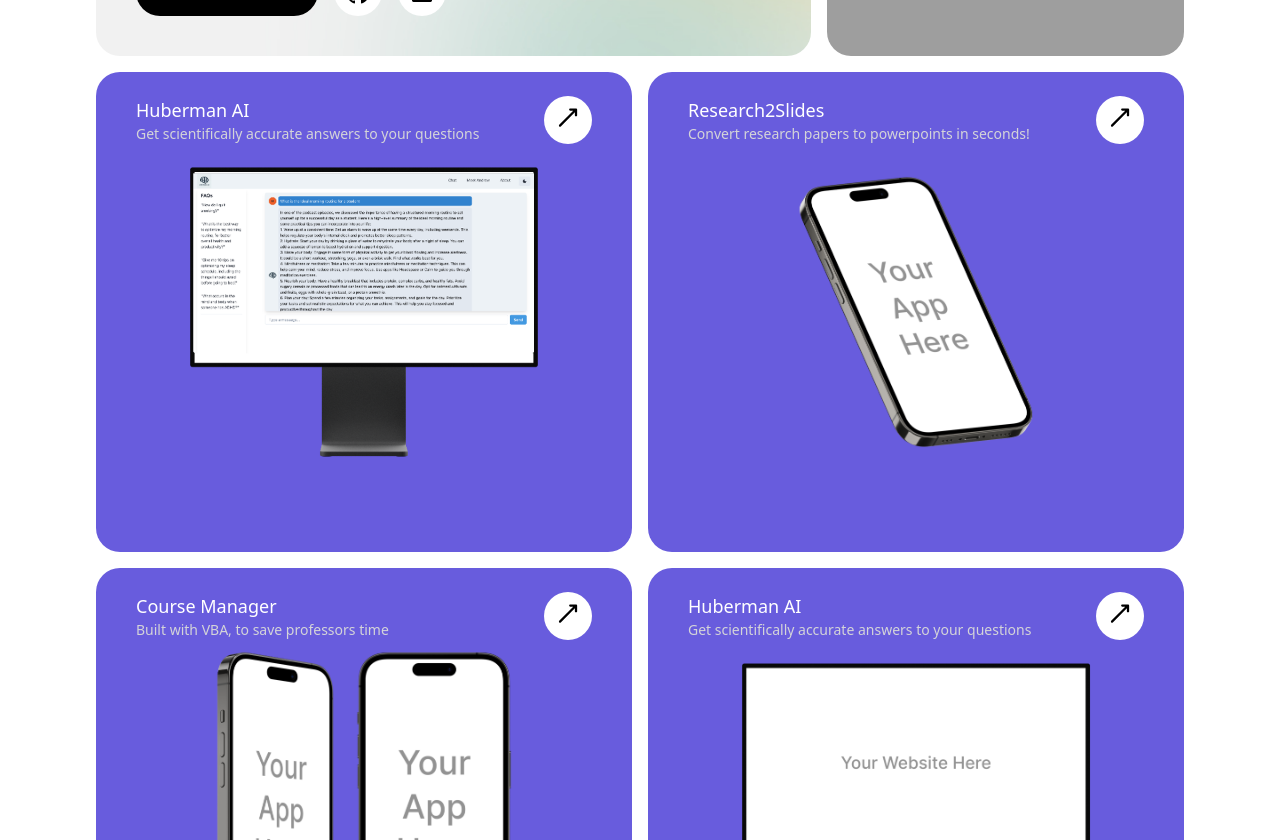
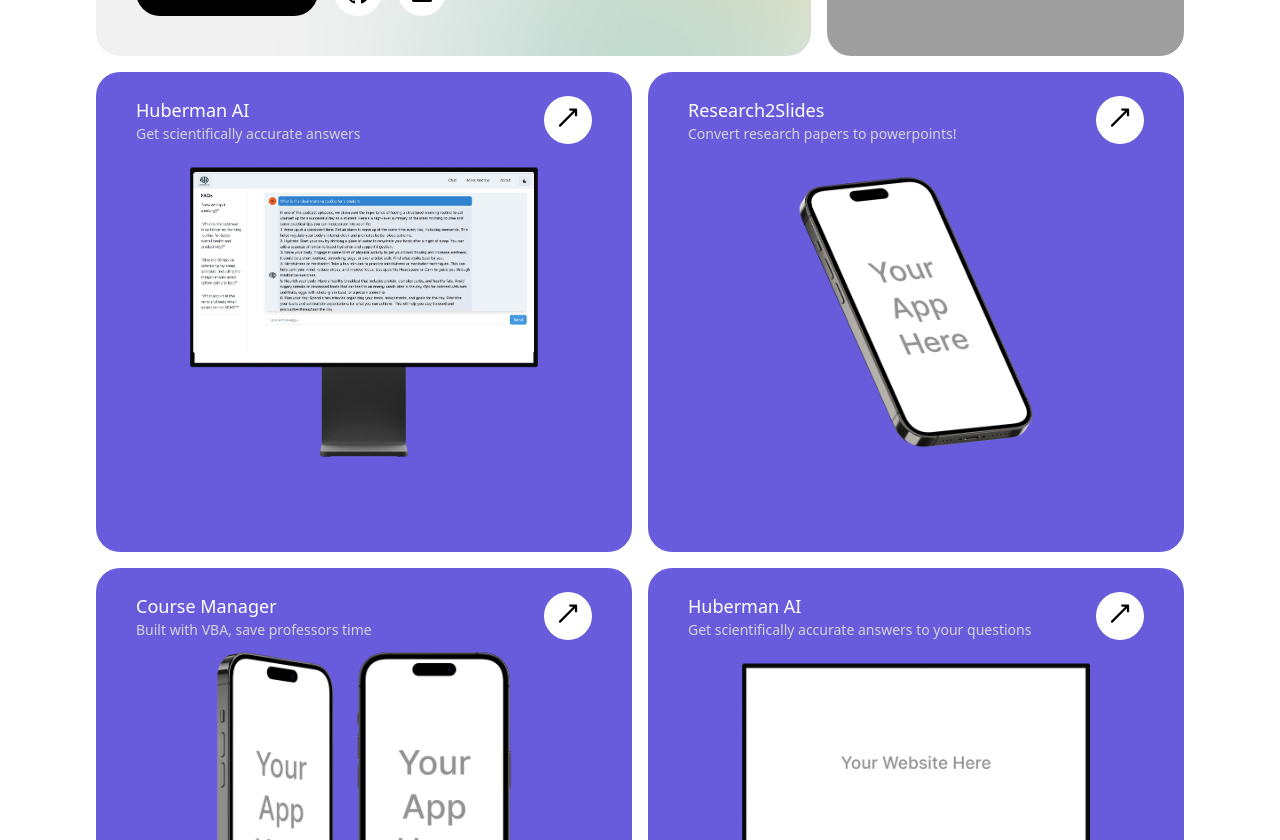
Before and after one commit to ayanalikhan4/Personal-Website, a Next.js app: page / in a window 1280 px wide. Shown: the part 480-1320 px from the top of the page. Built offline with nearby package versions, Linux system fonts and the light colour scheme; grey boxes are pictures that could not be loaded.

Commit message:
changed to shorter titles

```diff
--- a/src/pages/index.tsx
+++ b/src/pages/index.tsx
@@ -48,21 +48,21 @@
       <section className="grid grid-cols-1 lg:grid-cols-2 gap-4 my-4">
         <ProjectPreview
           name="Huberman AI"
-          description="Get scientifically accurate answers to your questions"
+          description="Get scientifically accurate answers"
           imageUrl="/huberman-ai.png"
           bgColor="#685cdd"
           dark
         />
         <ProjectPreview
           name="Research2Slides"
-          description="Convert research papers to powerpoints in seconds!"
+          description="Convert research papers to powerpoints!"
           imageUrl="/project-1.png"
           bgColor="#685cdd"
           dark
         />
         <ProjectPreview
           name="Course Manager"
-          description="Built with VBA, to save professors time"
+          description="Built with VBA, save professors time"
           imageUrl="/project-2.png"
           bgColor="#685cdd"
           dark
```
